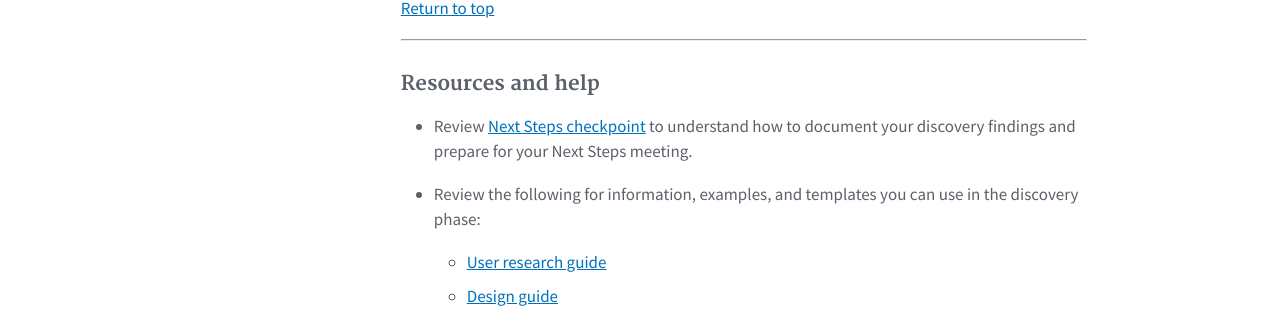
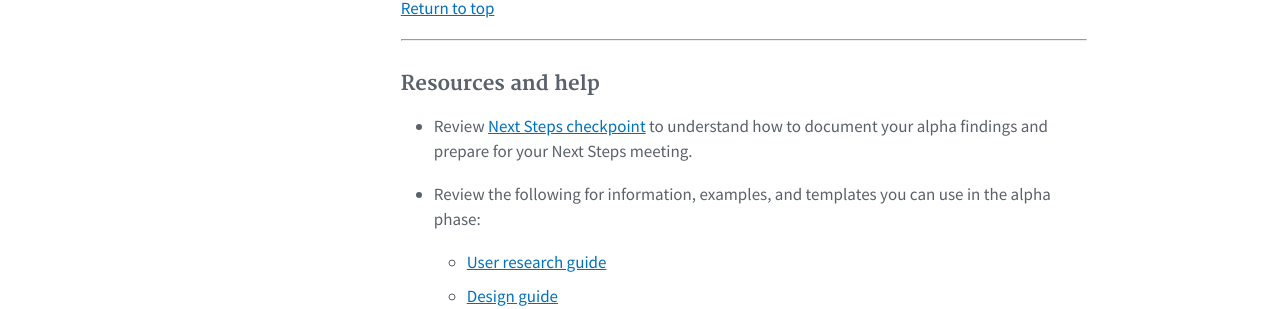
Before and after one commit to department-of-veterans-affairs/va-digital-service-handbook, a Jekyll site: the page built from _pages/service-design/alpha.md, in a window 1280 px wide and 900 px high, scrolled down 6193 px. Shown: the part 198-507 px from the top of the window. Built offline with Jekyll 4.4.1, drawn with Linux system fonts in a browser that asks for light colours.

Commit message:
Update alpha

```diff
--- a/_pages/service-design/alpha.md
+++ b/_pages/service-design/alpha.md
@@ -213,9 +213,9 @@ In the beta phase, you'll need to nail down answers to the following questions.
 
 ### Resources and help
 
-* Review [Next Steps checkpoint](related/other-resources/next-steps-checkpoint) to understand how to document your discovery findings and prepare for your Next Steps meeting.
+* Review [Next Steps checkpoint](related/other-resources/next-steps-checkpoint) to understand how to document your alpha findings and prepare for your Next Steps meeting.
 
-* Review the following for information, examples, and templates you can use in the discovery phase:
+* Review the following for information, examples, and templates you can use in the alpha phase:
 
   * [User research guide](related/user-research)
   * [Design guide](related/design)
```
